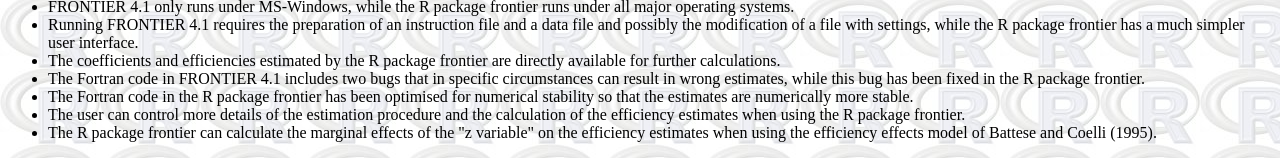
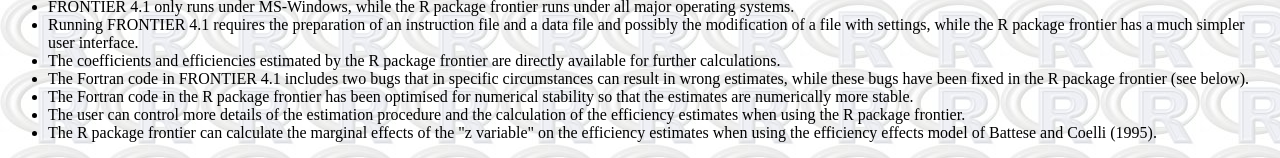
Before and after one commit to rforge/frontier, a plain HTML site: page www/index.html in a window 1280 px wide. Shown: the part 540-698 px from the top of the page. Drawn offline with Linux system fonts and the light colour scheme.

Commit message:
added note that the bugs in FRONTIER are described below at the page; minor correction
git-svn-id: svn://svn.r-forge.r-project.org/svnroot/frontier@1463 bfa1024f-619b-4c99-bedc-c79f27261e5f

```diff
--- a/www/index.html
+++ b/www/index.html
@@ -110,7 +110,8 @@
         are directly available for further calculations.</li>
       <li>The Fortran code in FRONTIER 4.1 includes two bugs
         that in specific circumstances can result in wrong estimates,
-        while this bug has been fixed in the R package frontier.</li>
+        while these bugs have been fixed in the R package frontier
+        (see below).</li>
       <li>The Fortran code in the R package frontier
         has been optimised for numerical stability
         so that the estimates are numerically more stable.</li>
```
